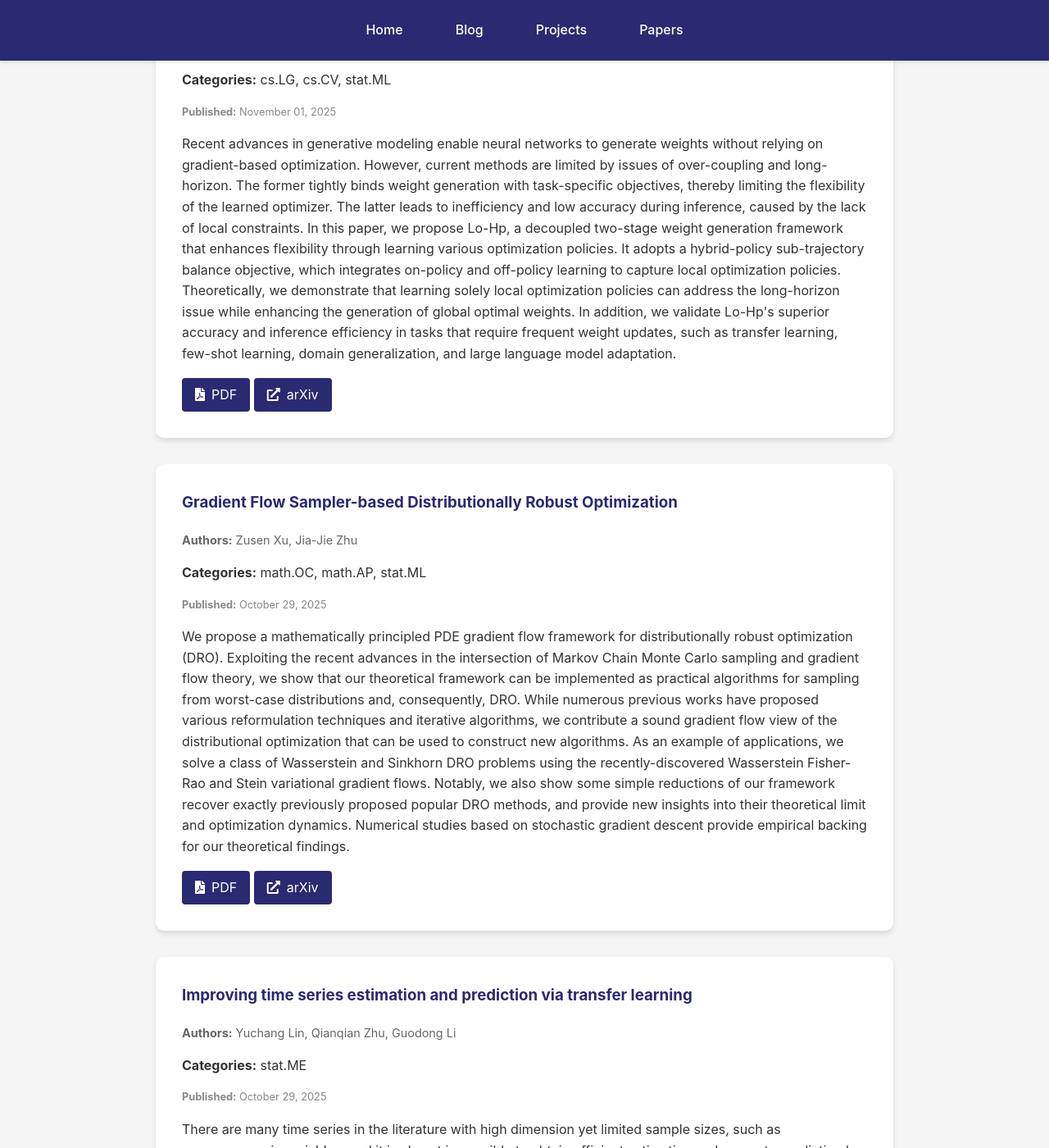
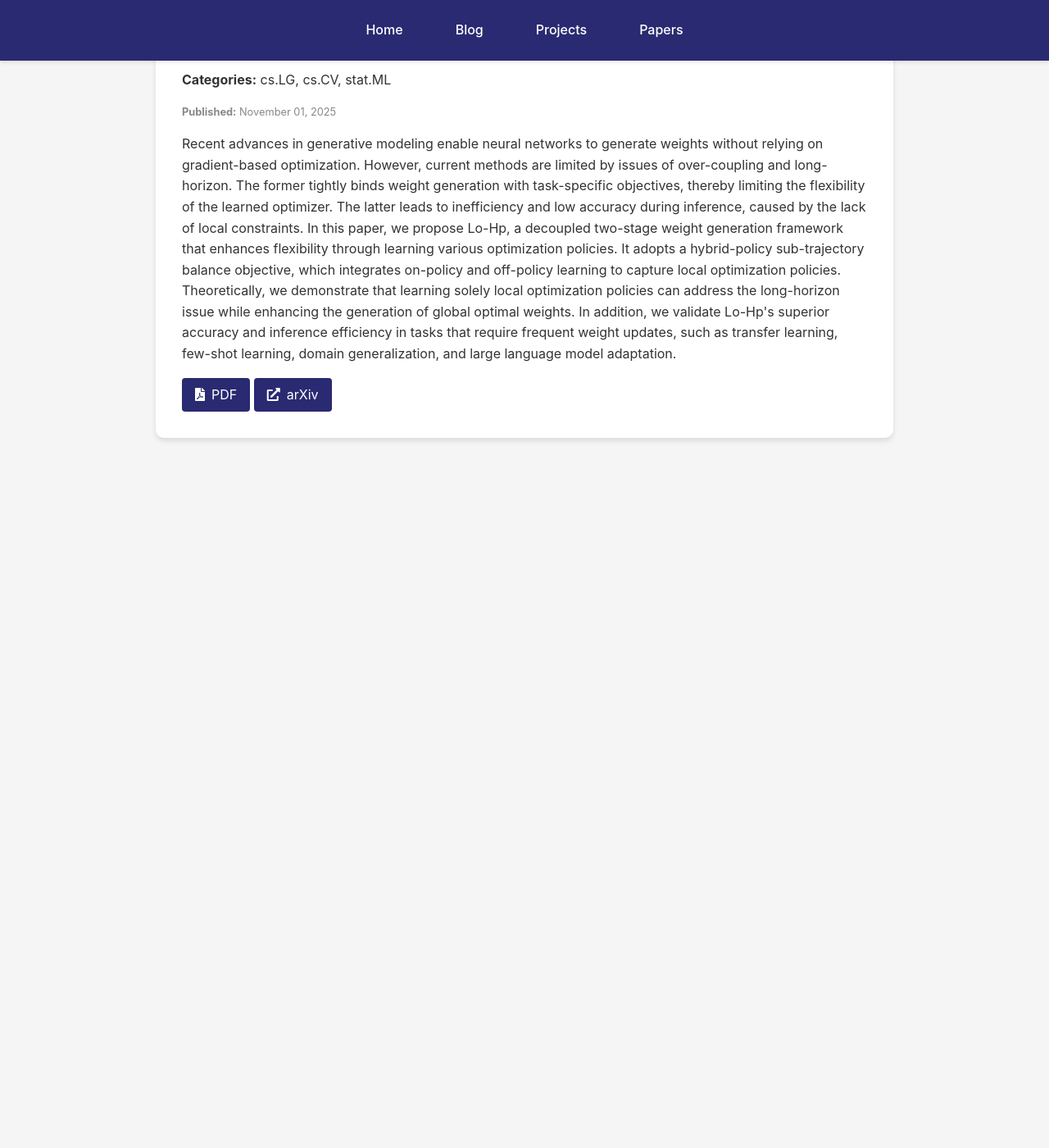
Before and after one commit to kyZhan2002/mypage, a Jekyll site: the page built from papers/index.html, in a window 1280 px wide and 1400 px high, scrolled down 2731 px. Shown: the whole window at 82% size. Built offline with Jekyll 4.4.1, drawn with Linux system fonts in a browser that asks for light colours; after the commit the page ends 3361 px from its top, so only the background shows below that; some of the changed text lies outside the part shown.

Commit message:
Update arXiv papers

```diff
--- a/_data/arxiv_cache.json
+++ b/_data/arxiv_cache.json
@@ -1,5 +1,5 @@
 {
-  "timestamp": 1762651659,
+  "timestamp": 1762738046,
   "papers": [
     {
       "title": "Where to Experiment? Site Selection Under Distribution Shift via Optimal\n  Transport and Wasserstein DRO",
@@ -72,55 +72,6 @@
       ],
       "pdf_link": "http://arxiv.org/pdf/2511.00543v1",
       "arxiv_url": "http://arxiv.org/abs/2511.00543v1"
-    },
-    {
-      "title": "Gradient Flow Sampler-based Distributionally Robust Optimization",
-      "authors": [
-        "Zusen Xu",
-        "Jia-Jie Zhu"
-      ],
-      "abstract": "We propose a mathematically principled PDE gradient flow framework for\ndistributionally robust optimization (DRO). Exploiting the recent advances in\nthe intersection of Markov Chain Monte Carlo sampling and gradient flow theory,\nwe show that our theoretical framework can be implemented as practical\nalgorithms for sampling from worst-case distributions and, consequently, DRO.\nWhile numerous previous works have proposed various reformulation techniques\nand iterative algorithms, we contribute a sound gradient flow view of the\ndistributional optimization that can be used to construct new algorithms. As an\nexample of applications, we solve a class of Wasserstein and Sinkhorn DRO\nproblems using the recently-discovered Wasserstein Fisher-Rao and Stein\nvariational gradient flows. Notably, we also show some simple reductions of our\nframework recover exactly previously proposed popular DRO methods, and provide\nnew insights into their theoretical limit and optimization dynamics. Numerical\nstudies based on stochastic gradient descent provide empirical backing for our\ntheoretical findings.",
-      "published": "October 29, 2025",
-      "categories": [
-        "math.OC",
-        "math.AP",
-        "stat.ML"
-      ],
-      "pdf_link": "http://arxiv.org/pdf/2510.25956v2",
-      "arxiv_url": "http://arxiv.org/abs/2510.25956v2"
-    },
-    {
-      "title": "Improving time series estimation and prediction via transfer learning",
-      "authors": [
-        "Yuchang Lin",
-        "Qianqian Zhu",
-        "Guodong Li"
-      ],
-      "abstract": "There are many time series in the literature with high dimension yet limited\nsample sizes, such as macroeconomic variables, and it is almost impossible to\nobtain efficient estimation and accurate prediction by using the corresponding\ndatasets themselves. This paper fills the gap by introducing a novel\nrepresentation-based transfer learning framework for vector autoregressive\nmodels, and information from related source datasets with rich observations can\nbe leveraged to enhance estimation efficiency through representation learning.\nA two-stage regularized estimation procedure is proposed with well established\nnon-asymptotic properties, and algorithms with alternating updates are\nsuggested to search for the estimates. Our transfer learning framework can\nhandle time series with varying sample sizes and asynchronous starting and/or\nending time points, thereby offering remarkable flexibility in integrating\ninformation from diverse datasets. Simulation experiments are conducted to\nevaluate the finite-sample performance of the proposed methodology, and its\nusefulness is demonstrated by an empirical analysis on 20 macroeconomic\nvariables from Japan and another nine countries.",
-      "published": "October 29, 2025",
-      "categories": [
-        "stat.ME"
-      ],
-      "pdf_link": "http://arxiv.org/pdf/2510.25236v1",
-      "arxiv_url": "http://arxiv.org/abs/2510.25236v1"
-    },
-    {
-      "title": "Machine-Learning-Assisted Comparison of Regression Functions",
-      "authors": [
-        "Jian Yan",
-        "Zhuoxi Li",
-        "Yang Ning",
-        "Yong Chen"
-      ],
-      "abstract": "We revisit the classical problem of comparing regression functions, a\nfundamental question in statistical inference with broad relevance to modern\napplications such as data integration, transfer learning, and causal inference.\nExisting approaches typically rely on smoothing techniques and are thus\nhindered by the curse of dimensionality. We propose a generalized notion of\nkernel-based conditional mean dependence that provides a new characterization\nof the null hypothesis of equal regression functions. Building on this\nreformulation, we develop two novel tests that leverage modern machine learning\nmethods for flexible estimation. We establish the asymptotic properties of the\ntest statistics, which hold under both fixed- and high-dimensional regimes.\nUnlike existing methods that often require restrictive distributional\nassumptions, our framework only imposes mild moment conditions. The efficacy of\nthe proposed tests is demonstrated through extensive numerical studies.",
-      "published": "October 28, 2025",
-      "categories": [
-        "stat.ME",
-        "econ.EM",
-        "stat.ML"
-      ],
-      "pdf_link": "http://arxiv.org/pdf/2510.24714v1",
-      "arxiv_url": "http://arxiv.org/abs/2510.24714v1"
     }
   ]
 }
```
